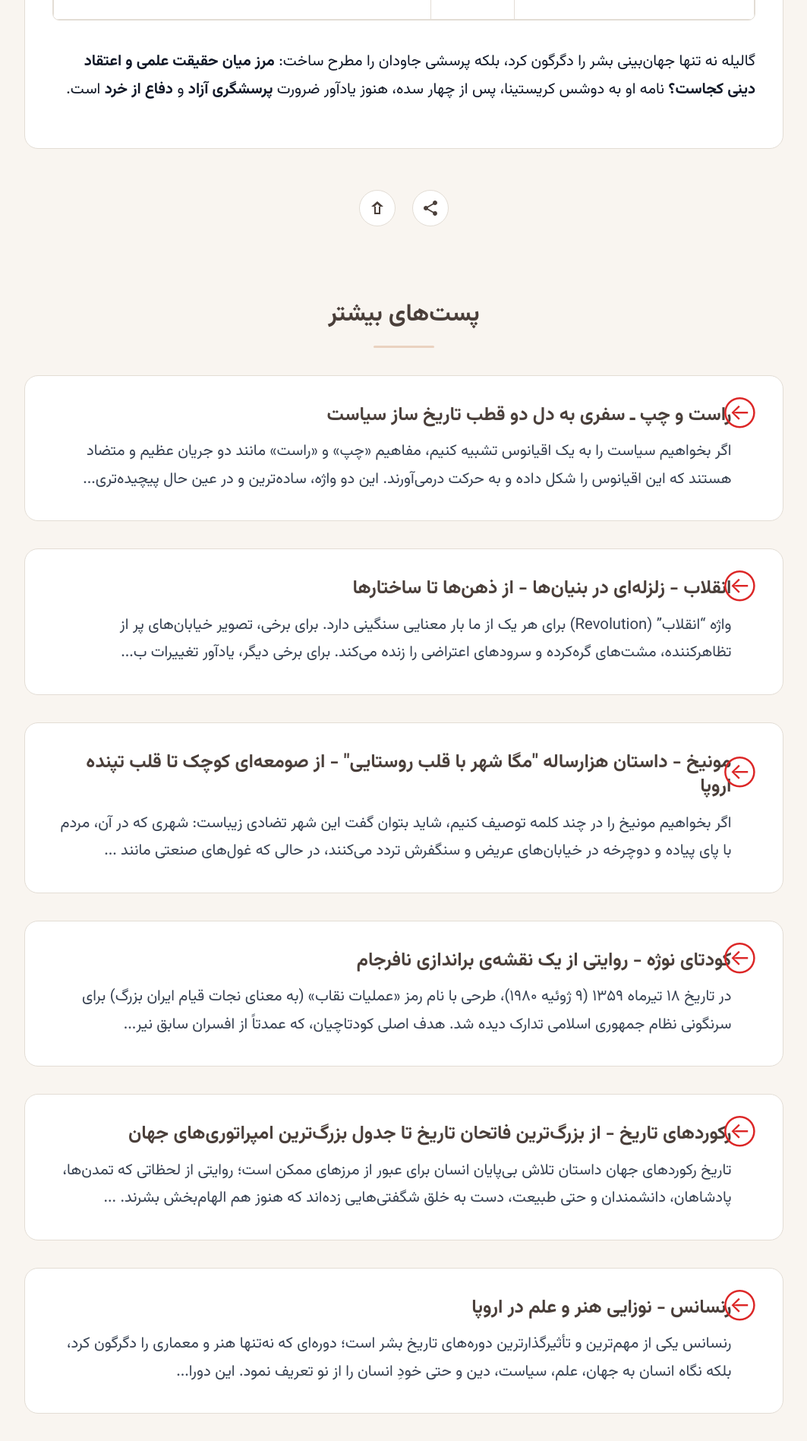
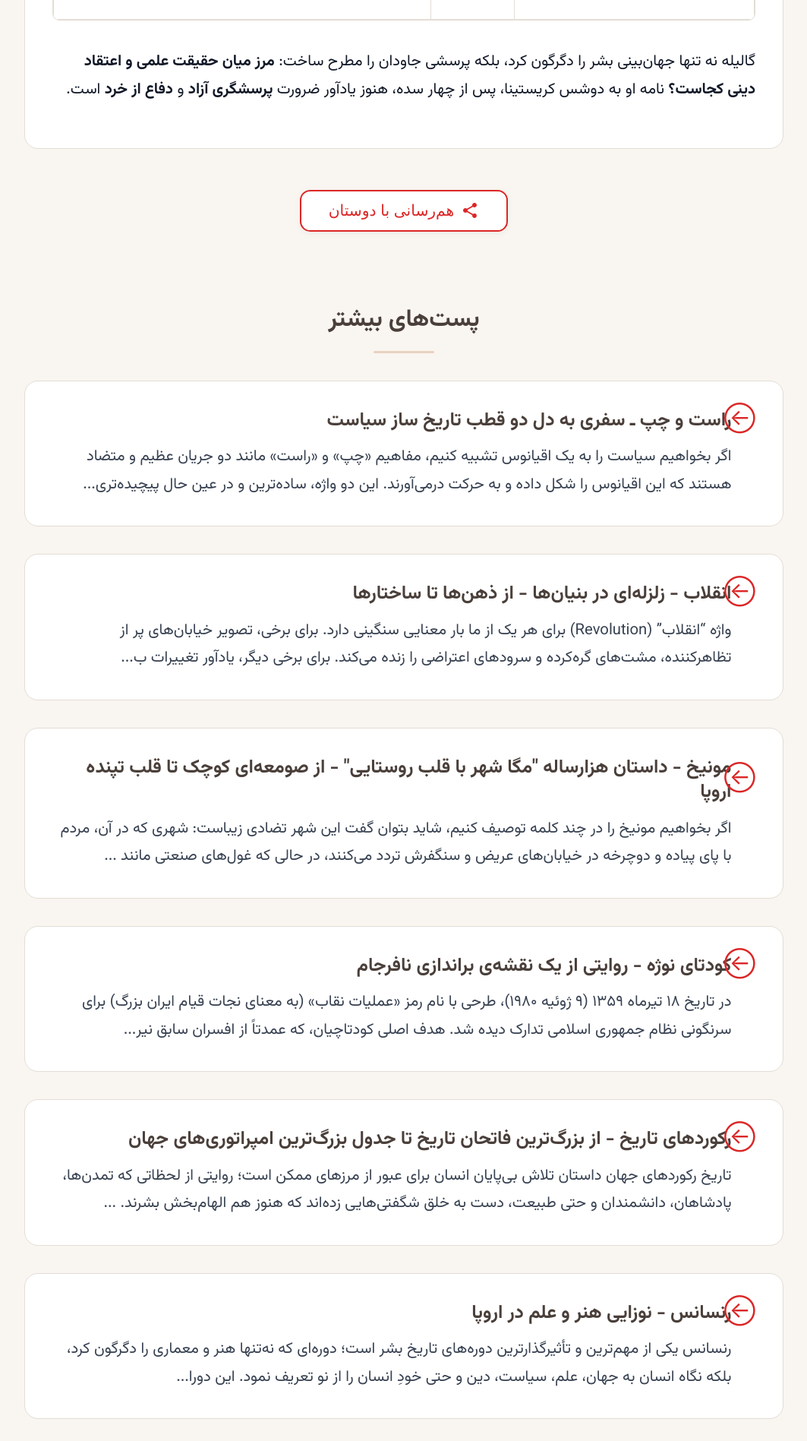
Before and after one commit to darkblog/darkblog.github.io, a Jekyll site: the page built from _posts/2025-7-5-68.md, in a window 1280 px wide. Shown: the part 2116-4013 px from the top of the page at 76% size, without its empty margins (108-1171 px from the left). Built offline with Jekyll 4.4.1, drawn with Linux system fonts in a browser that asks for light colours.

Commit message:
Update post.html

```diff
--- a/_layouts/post.html
+++ b/_layouts/post.html
@@ -437,33 +437,39 @@
             gap: var(--spacing-md);
             margin: var(--spacing-xl) 0;
         }
-        .share-button, .twitter-button {
+        .share-button {
             display: inline-flex;
             align-items: center;
             justify-content: center;
-            width: 48px;
-            height: 48px;
-            border-radius: 50%;
+            gap: 0.5rem;
+            padding: 0.75rem 2rem;
             background-color: var(--color-surface);
-            border: 1px solid var(--color-border);
-            color: var(--color-primary);
+            border: 2px solid var(--color-accent);
+            border-radius: var(--radius-md);
+            color: var(--color-accent);
+            font-size: var(--font-size-lg);
+            font-weight: 500;
             cursor: pointer;
             transition: all 0.2s ease;
             text-decoration: none;
+            width: auto;
+            height: auto;
+            box-shadow: 0 2px 8px var(--color-shadow);
         }
-        .share-button:hover, .twitter-button:hover {
+        .share-button:hover {
             background-color: var(--color-accent);
             color: #fff;
             border-color: var(--color-accent);
             transform: translateY(-2px);
+            box-shadow: 0 8px 20px rgba(220, 38, 38, 0.25);
         }
-        .share-button:focus-visible, .twitter-button:focus-visible {
+        .share-button svg {
+            width: 24px;
+            height: 24px;
+        }
+        .share-button:focus-visible {
             outline: 3px solid var(--color-accent);
             outline-offset: 2px;
-        }
-        .share-button svg, .twitter-button svg {
-            width: 24px;
-            height: 24px;
         }
         .more-posts {
             margin-top: var(--spacing-xxl);
@@ -621,6 +627,10 @@
                 width: 3rem;
                 height: 3rem;
             }
+            .share-button {
+                padding: 0.6rem 1.5rem;
+                font-size: var(--font-size-base);
+            }
         }
         @media (max-width: 480px) {
             .article-container {
@@ -656,6 +666,10 @@
             .logo-svg {
                 width: 2.75rem;
                 height: 2.75rem;
+            }
+            .share-button {
+                padding: 0.5rem 1.2rem;
+                font-size: var(--font-size-sm);
             }
         }
         @media (max-width: 360px) {
@@ -731,16 +745,12 @@
                     </div>
                 </article>
                 <div class="post-actions">
-                    <button class="share-button" id="shareButton" aria-label="اشتراک‌گذاری">
+                    <button class="share-button" id="shareButton" aria-label="هم‌رسانی با دوستان">
                         <svg width="24" height="24" viewBox="0 0 24 24" fill="none" xmlns="http://www.w3.org/2000/svg">
                             <path d="M18 16.08C17.24 16.08 16.56 16.38 16.04 16.85L8.91 12.7C8.96 12.47 9 12.24 9 12C9 11.76 8.96 11.53 8.91 11.3L15.96 7.19C16.5 7.69 17.21 8 18 8C19.66 8 21 6.66 21 5C21 3.34 19.66 2 18 2C16.34 2 15 3.34 15 5C15 5.24 15.04 5.47 15.09 5.7L8.04 9.81C7.5 9.31 6.79 9 6 9C4.34 9 3 10.34 3 12C3 13.66 4.34 15 6 15C6.79 15 7.5 14.69 8.04 14.19L15.16 18.35C15.11 18.56 15.08 18.78 15.08 19C15.08 20.61 16.39 21.92 18 21.92C19.61 21.92 20.92 20.61 20.92 19C20.92 17.39 19.61 16.08 18 16.08Z" fill="currentColor"/>
                         </svg>
+                        هم‌رسانی با دوستان
                     </button>
-                    <a href="https://balatarin.com/users/ehsanchhry" class="twitter-button" target="_blank" rel="noopener noreferrer" aria-label="بالاترین">
-                        <svg width="24" height="24" viewBox="0 0 24 24" fill="none" xmlns="http://www.w3.org/2000/svg">
-                            <path d="M12 3L4 10H8V20H16V10H20L12 3ZM14 18H10V10H8.5L12 6.5L15.5 10H14V18Z" fill="currentColor"/>
-                        </svg>
-                    </a>
                 </div>
                 <div class="more-posts">
                     <h2 class="more-posts-title">پست‌های بیشتر</h2>
```
